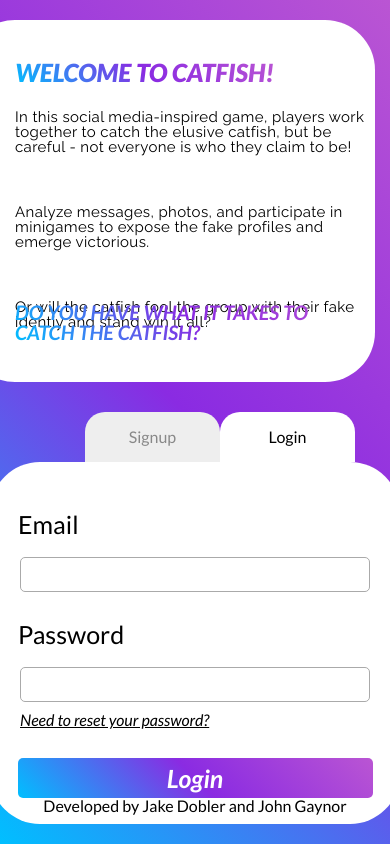
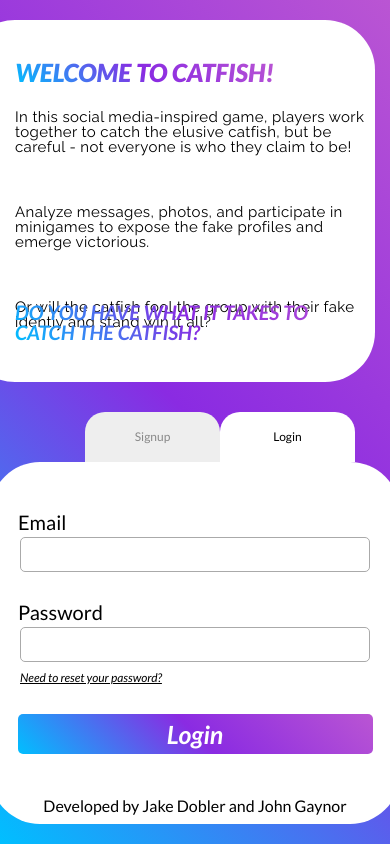
Before and after one commit to Jaecobd1/catfish, a Next.js app: page / in a window 390 px wide. Built offline with nearby package versions, Linux system fonts and the light colour scheme; no server answers.

Commit message:
adding font size changes

```diff
--- a/src/styles/Home.module.css
+++ b/src/styles/Home.module.css
@@ -128,6 +128,7 @@
     height: 45%;
     width: 80%;
   }
+
   .leftPanel p {
     margin-left: 50px;
     max-width: 100%;
--- a/src/styles/RightPanel/Login.module.css
+++ b/src/styles/RightPanel/Login.module.css
@@ -82,3 +82,13 @@
 .SWIGoogle:hover {
   background-color: white;
 }
+
+@media screen and (max-width: 660px) {
+  .loginContainer {
+    font-size: 12px;
+  }
+  .loginContainer h3 {
+    font-size: 20px;
+    margin: 30px auto 5px 28px;
+  }
+}
```
